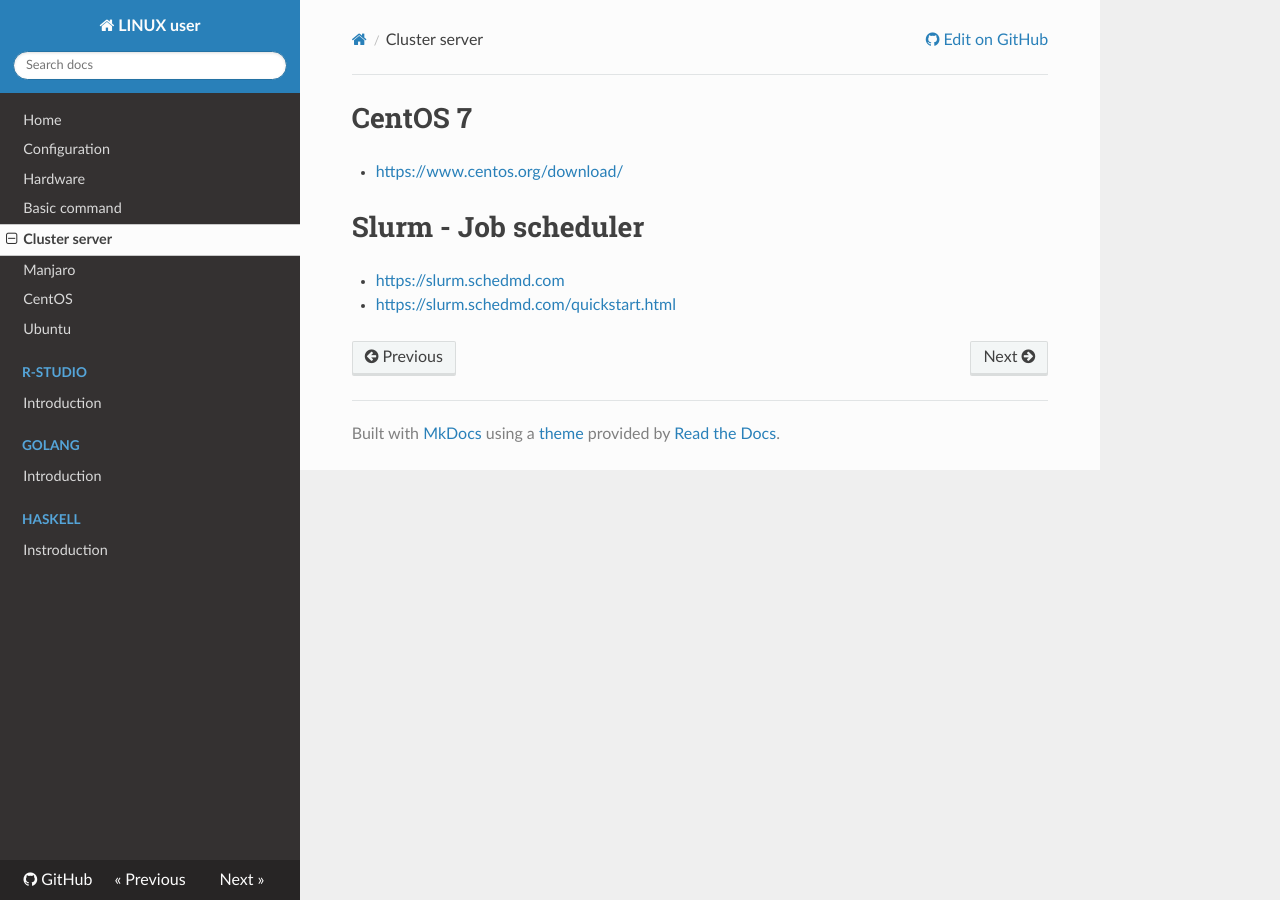
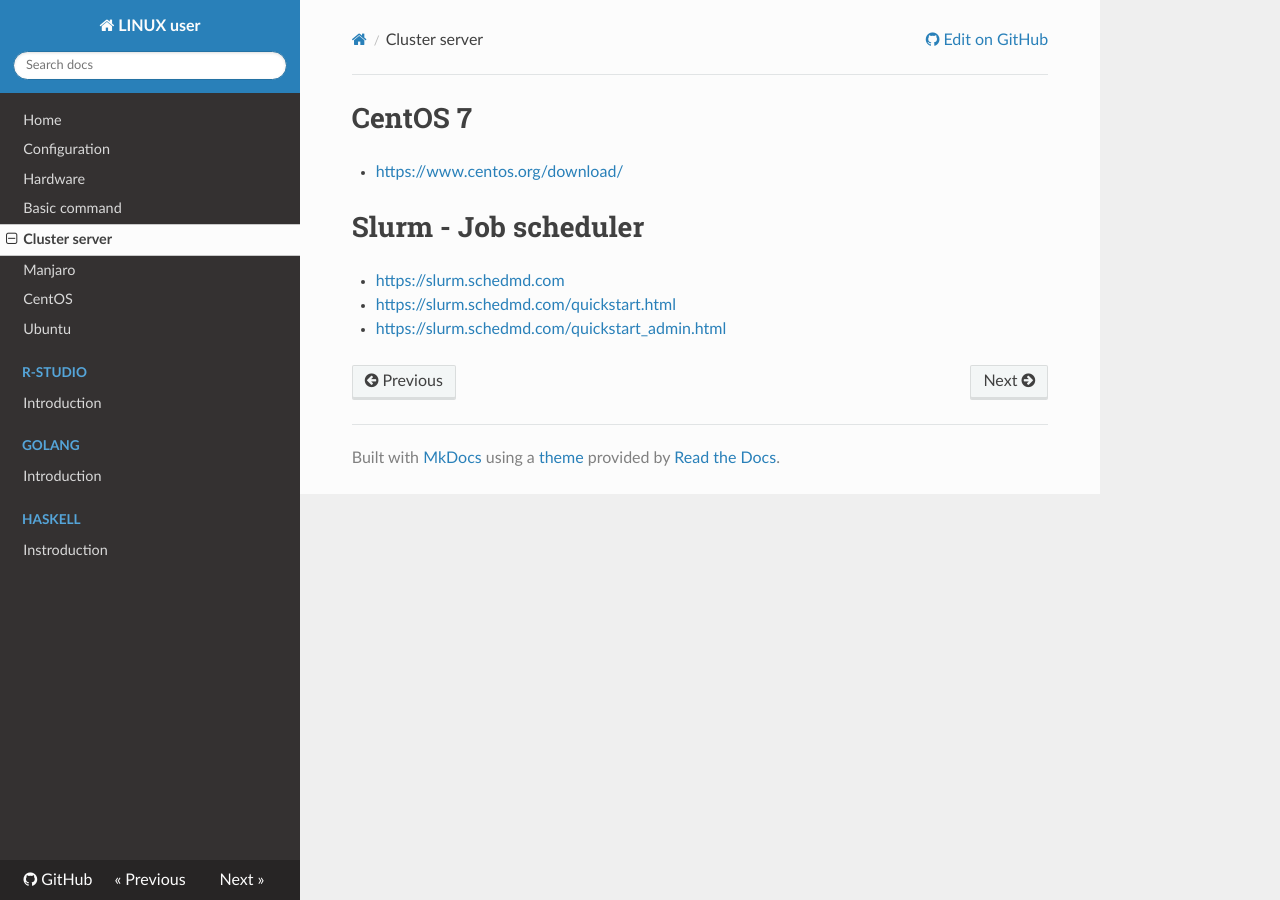
Before and after one commit to WonyoungCho/LINUX, an MkDocs documentation site: the page built from docs/cluster_conf.md, in a window 1280 px wide. Built offline with MkDocs 1.6.1, drawn with Linux system fonts in a browser that asks for light colours; nearby versions of some CDN libraries; old or Windows-style settings are respelled for this version of MkDocs; part of the change alters nothing that is shown.

Commit message:
Update cluster_conf.md

```diff
--- a/docs/cluster_conf.md
+++ b/docs/cluster_conf.md
@@ -6,3 +6,4 @@
 
 - <a href="https://slurm.schedmd.com" target="_blank"> https://slurm.schedmd.com </a>
 - <a href="https://slurm.schedmd.com/quickstart.html" target="_blank"> https://slurm.schedmd.com/quickstart.html </a>
+- <a href="https://slurm.schedmd.com/quickstart_admin.html" target="_blank"> https://slurm.schedmd.com/quickstart_admin.html </a>
```
